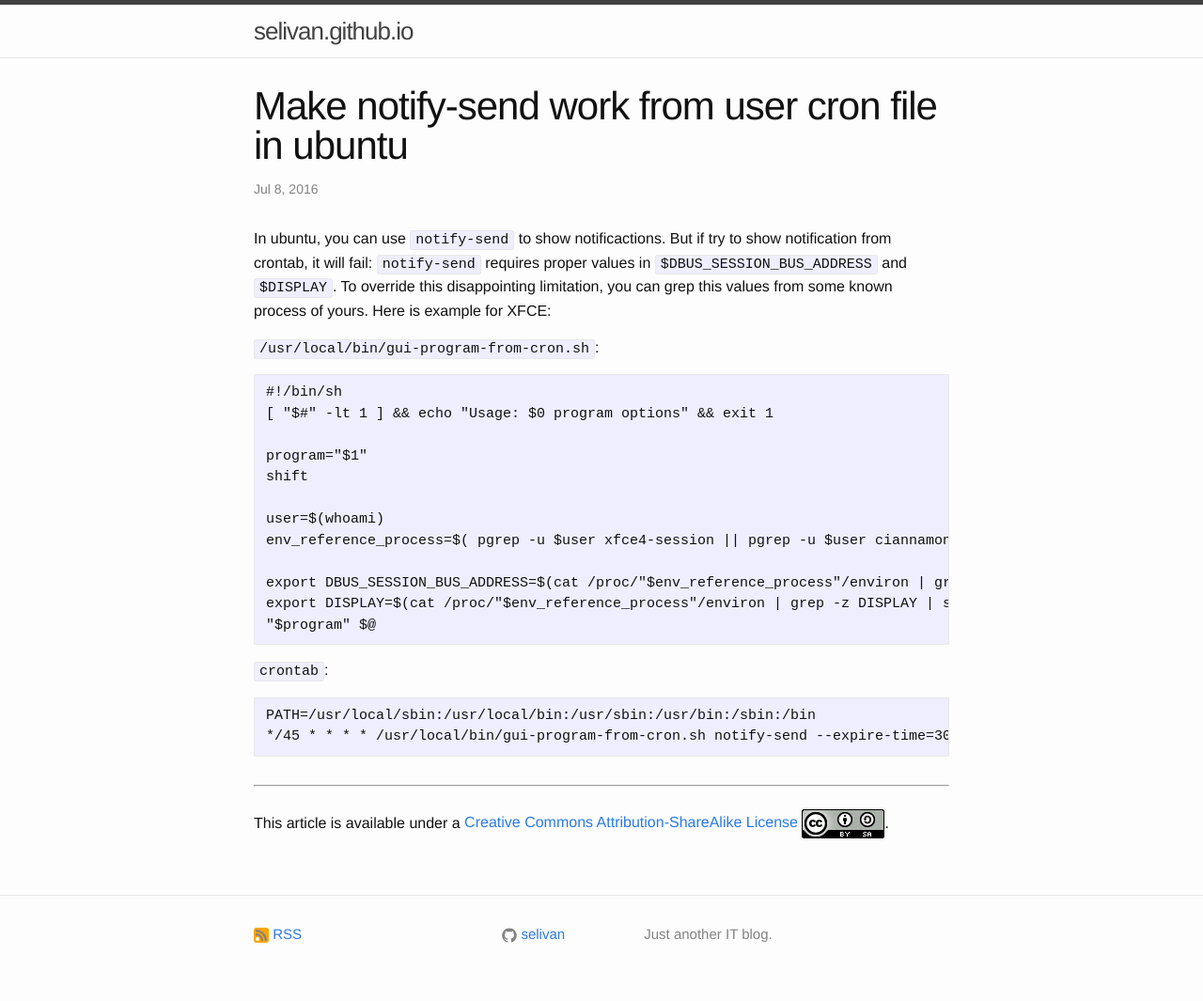
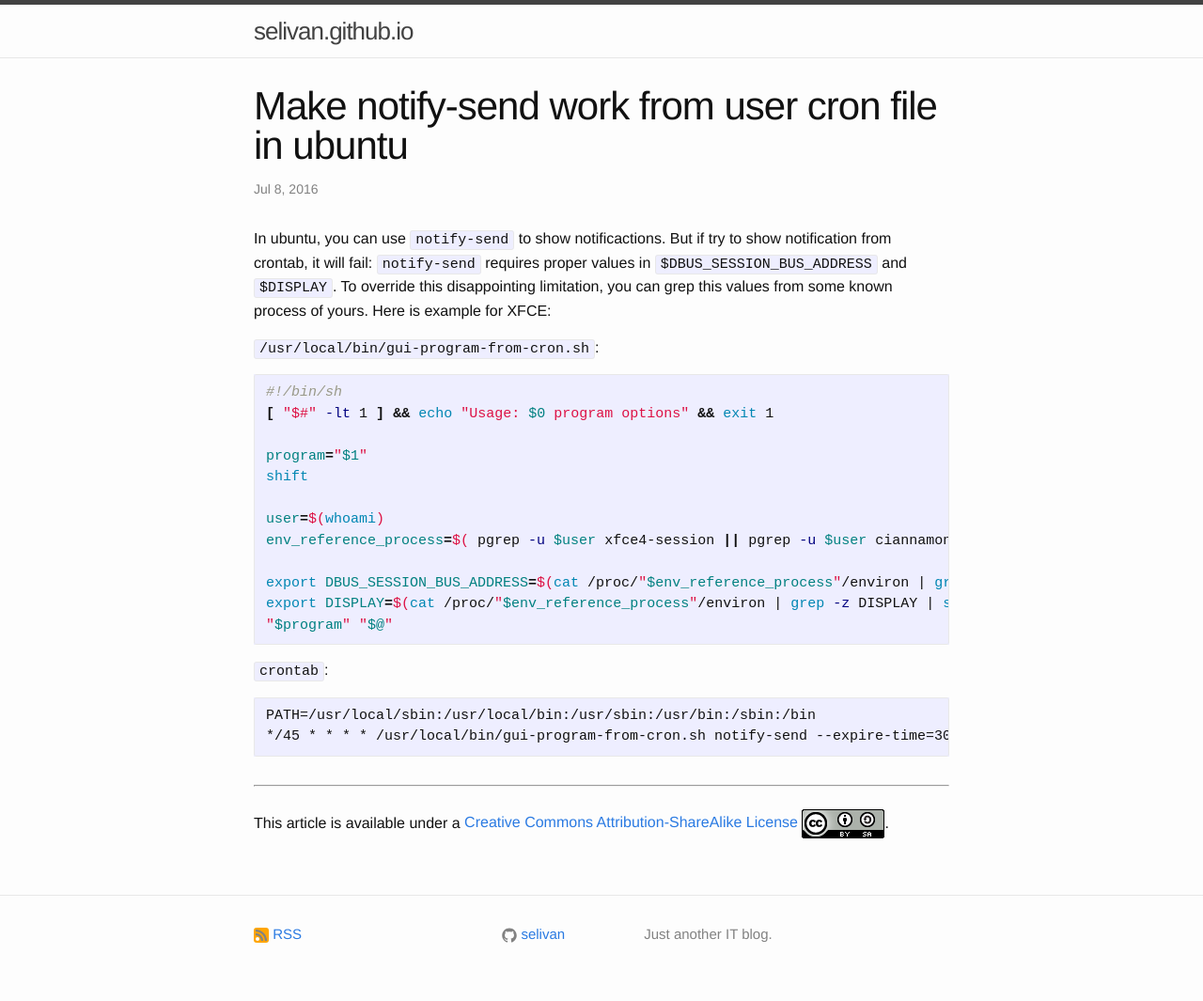
Before and after one commit to selivan/selivan.github.io, a Jekyll site: the page built from _posts/2016-07-08-notify-send-from-cron-in-ubuntu.md, in a window 1280 px wide. Shown: the whole page at 94% size. Built offline with Jekyll 4.4.1, drawn with Linux system fonts in a browser that asks for light colours; comment, search, counter and statistics services are not loaded.

Commit message:
Update 2016-07-08-notify-send-from-cron-in-ubuntu.md

````diff
--- a/_posts/2016-07-08-notify-send-from-cron-in-ubuntu.md
+++ b/_posts/2016-07-08-notify-send-from-cron-in-ubuntu.md
@@ -7,7 +7,7 @@
 
 `/usr/local/bin/gui-program-from-cron.sh`:
 
-```
+```bash
 #!/bin/sh
 [ "$#" -lt 1 ] && echo "Usage: $0 program options" && exit 1
 
@@ -19,7 +19,7 @@
 
 export DBUS_SESSION_BUS_ADDRESS=$(cat /proc/"$env_reference_process"/environ | grep -z DBUS | sed 's/DBUS_SESSION_BUS_ADDRESS=//')
 export DISPLAY=$(cat /proc/"$env_reference_process"/environ | grep -z DISPLAY | sed 's/DISPLAY=//')
-"$program" $@
+"$program" "$@"
 ```
 
 `crontab`:
````
